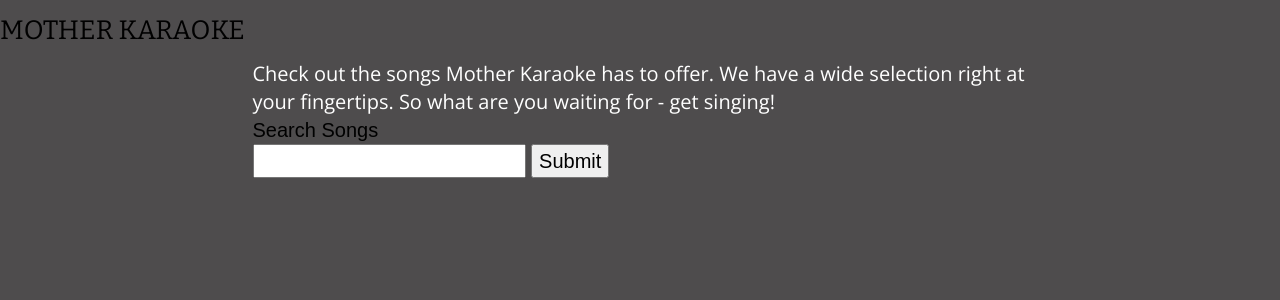
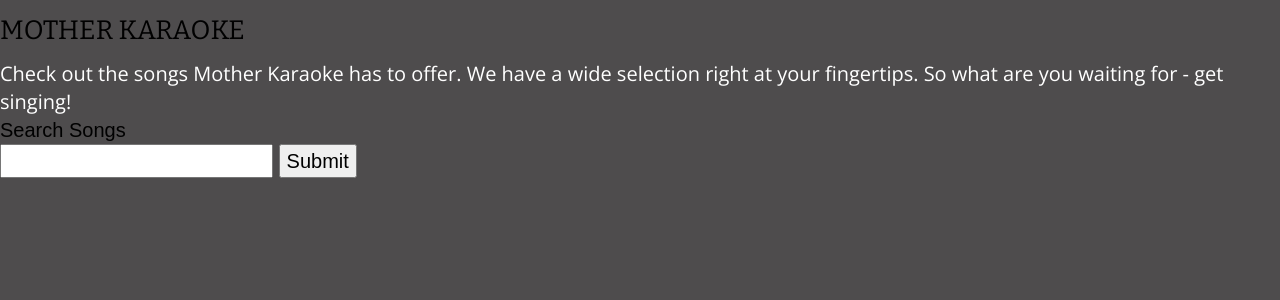
Before and after one commit to hkarambizi/motherkaraoke.com, a Jekyll site: the page built from index.html, in a window 1280 px wide. Shown: the top 300 px of the page. Built offline with Jekyll 4.4.1, drawn with Linux system fonts in a browser that asks for light colours.

Commit message:
Update container with wrapper object

```diff
--- a/index.html
+++ b/index.html
@@ -2,7 +2,7 @@
 layout: default
 ---
 {% include header.html %}
-<main class="main__container">
+<main class="l-container">
   {% include about.html %}
   {% include search-form.html %}
   <div id="js-search_results" class="search"></div>
```
